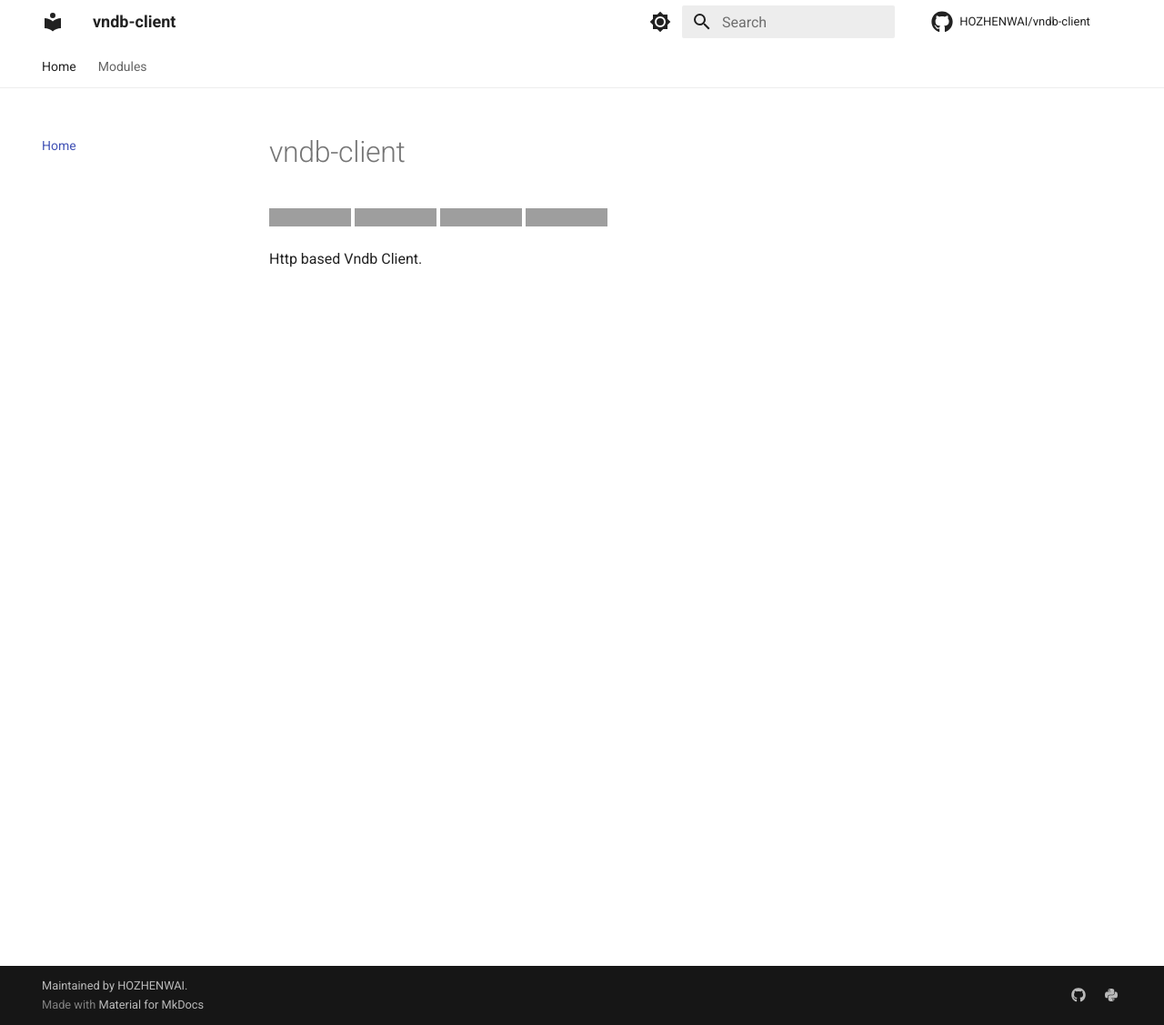
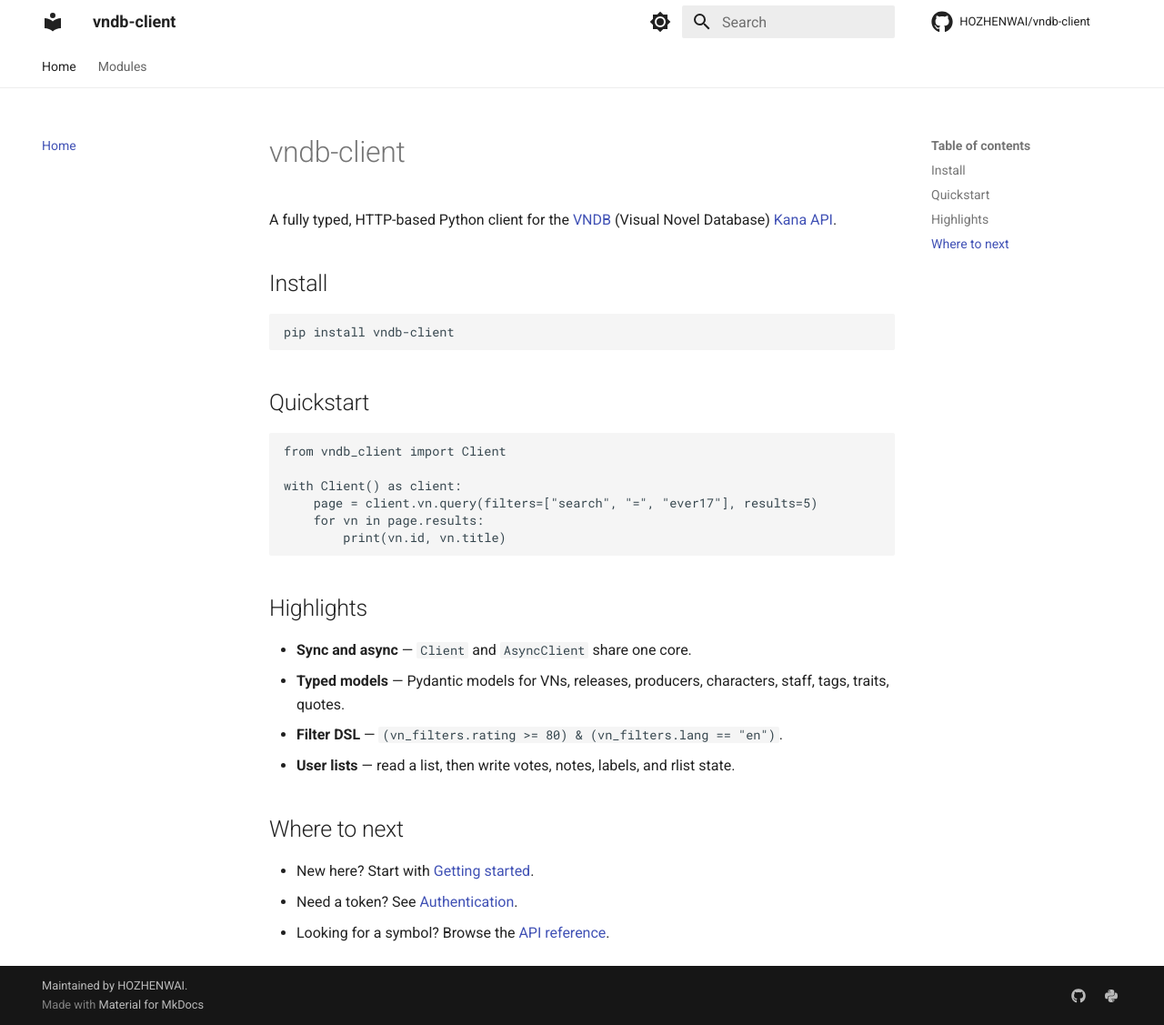
Before and after one commit to Game-fan-hoarder/vndb-client, an MkDocs documentation site: the page built from docs/index.md, in a window 1280 px wide and 1127 px high. Shown: the whole window at 91% size. Built offline with MkDocs 1.6.1 and Material for MkDocs 9.7.7, drawn with Linux system fonts in a browser that asks for light colours; comment, search, counter and statistics services are not loaded; grey boxes are pictures that could not be loaded.

Commit message:
docs: rewrite landing page

````diff
--- a/docs/index.md
+++ b/docs/index.md
@@ -1,8 +1,35 @@
 # vndb-client
 
-[![Release](https://img.shields.io/github/v/release/HOZHENWAI/vndb-client)](https://img.shields.io/github/v/release/HOZHENWAI/vndb-client)
-[![Build status](https://img.shields.io/github/actions/workflow/status/HOZHENWAI/vndb-client/main.yml?branch=main)](https://github.com/HOZHENWAI/vndb-client/actions/workflows/main.yml?query=branch%3Amain)
-[![Commit activity](https://img.shields.io/github/commit-activity/m/HOZHENWAI/vndb-client)](https://img.shields.io/github/commit-activity/m/HOZHENWAI/vndb-client)
-[![License](https://img.shields.io/github/license/HOZHENWAI/vndb-client)](https://img.shields.io/github/license/HOZHENWAI/vndb-client)
+A fully typed, HTTP-based Python client for the [VNDB](https://vndb.org) (Visual
+Novel Database) [Kana API](https://api.vndb.org/kana).
 
-Http based Vndb Client.
+## Install
+
+```bash
+pip install vndb-client
+```
+
+## Quickstart
+
+```python
+from vndb_client import Client
+
+with Client() as client:
+    page = client.vn.query(filters=["search", "=", "ever17"], results=5)
+    for vn in page.results:
+        print(vn.id, vn.title)
+```
+
+## Highlights
+
+- **Sync and async** — `Client` and `AsyncClient` share one core.
+- **Typed models** — Pydantic models for VNs, releases, producers, characters,
+  staff, tags, traits, quotes.
+- **Filter DSL** — `(vn_filters.rating >= 80) & (vn_filters.lang == "en")`.
+- **User lists** — read a list, then write votes, notes, labels, and rlist state.
+
+## Where to next
+
+- New here? Start with [Getting started](guides/getting-started.md).
+- Need a token? See [Authentication](guides/authentication.md).
+- Looking for a symbol? Browse the [API reference](reference/client.md).
````
